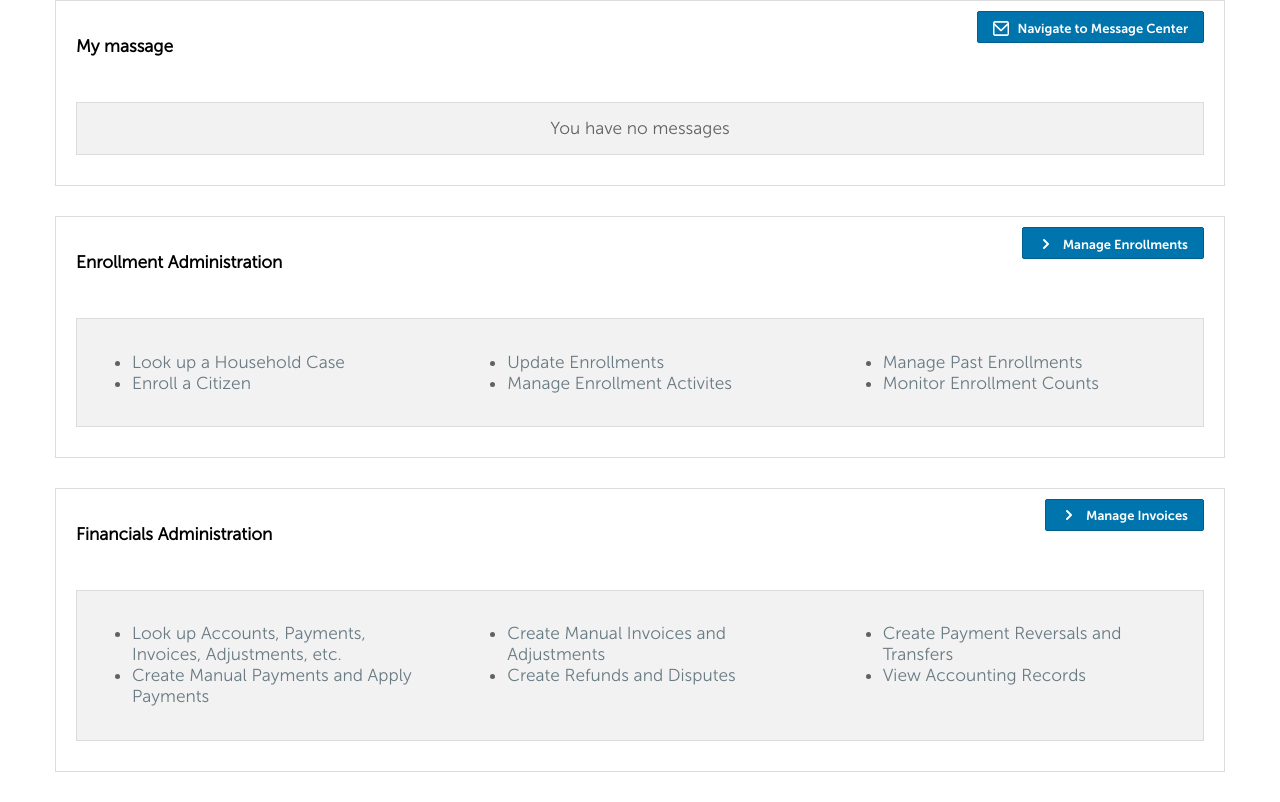
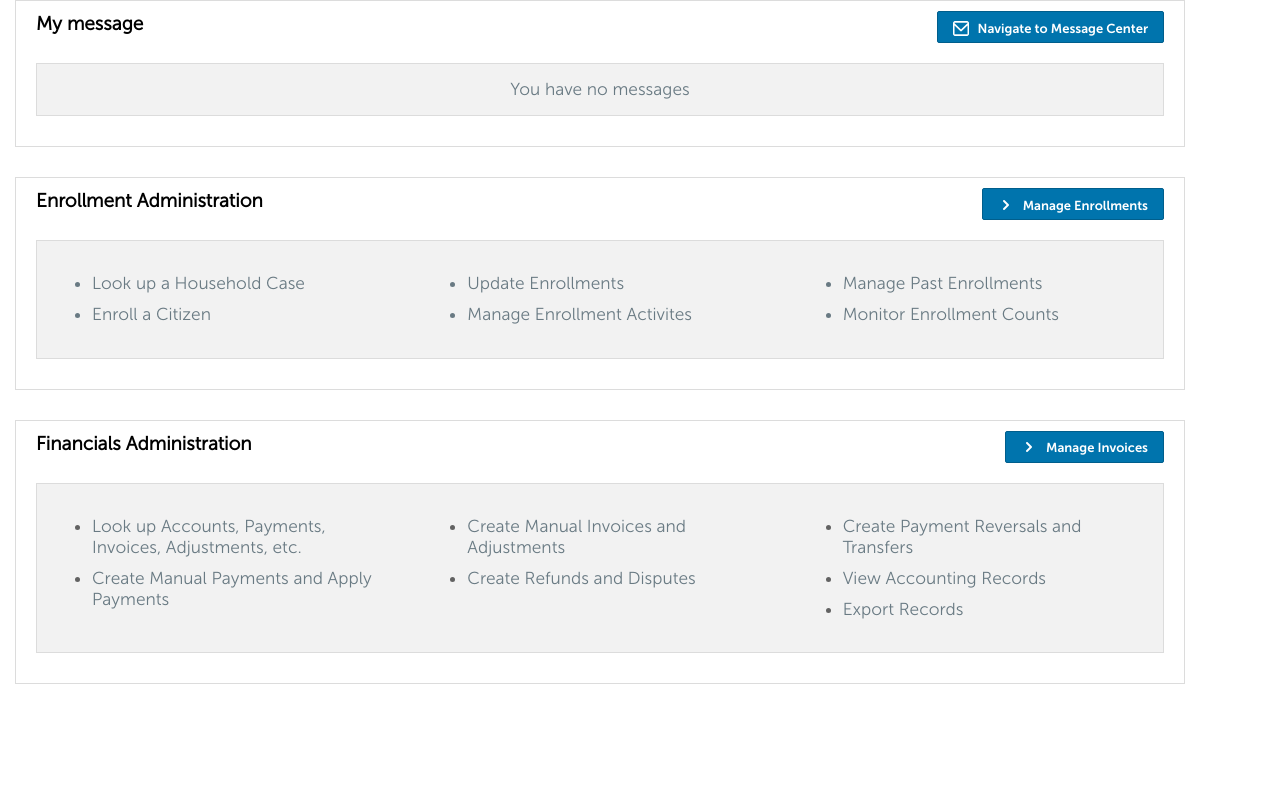
Before and after one commit to deliveryapp/dashboard, a website: page Admin_Dashboard.html in a window 1280 px wide. Drawn offline with nearby package versions, Linux system fonts and the light colour scheme; files that its build step writes are made by us from their sources.

Commit message:
change gen-container and edit html with button

```diff
--- a/Admin_Dashboard.html
+++ b/Admin_Dashboard.html
@@ -9,7 +9,7 @@
 <div class="container b-gen-container">
     <div class="b-gen-container__header-pane row ">
         <div class="b-gen-container__header-heading col-sm-6 col-md-6 col-lg-6">
-            <h4>My massage</h4>
+            <h2 class="b-gen-container__header-heading-text">My message</h2>
         </div>
         <div class="b-gen-container__button-container  col-sm-6 col-md-6 col-lg-6">
             <button type="button" class="b-button">
@@ -24,7 +24,7 @@
 <div class="container b-gen-container">
     <div class="b-gen-container__header-pane row">
         <div class="b-gen-container__header-heading col-sm-6 col-md-6 col-lg-6">
-            <h4>Enrollment Administration</h4>
+            <h2 class="b-gen-container__header-heading-text">Enrollment Administration</h2>
         </div>
         <div class="b-gen-container__button-container col-sm-6 col-md-6 col-lg-6">
             <button type="button" class="b-button">
@@ -37,20 +37,26 @@
         <div class="row">
             <div class="col-lg-4 col-md-4 col-sm-4">
                 <ul>
-                    <li><a class="b-gen-container__container-pane_marker-distance">Look up a Household Case</a></li>
-                    <li><a class="b-gen-container__container-pane_marker-distance">Enroll a Citizen</a></li>
+                    <li class="b-gen-container__container-pane_row-distance"><a
+                            class="b-gen-container__container-pane_marker-distance">Look up a Household Case</a></li>
+                    <li class="b-gen-container__container-pane_row-distance"><a
+                            class="b-gen-container__container-pane_marker-distance">Enroll a Citizen</a></li>
                 </ul>
             </div>
             <div class="col-lg-4 col-md-4 col-sm-4">
                 <ul>
-                    <li><a class="b-gen-container__container-pane_marker-distance">Update Enrollments</a></li>
-                    <li><a class="b-gen-container__container-pane_marker-distance">Manage Enrollment Activites</a></li>
+                    <li class="b-gen-container__container-pane_row-distance"><a
+                            class="b-gen-container__container-pane_marker-distance">Update Enrollments</a></li>
+                    <li class="b-gen-container__container-pane_row-distance"><a
+                            class="b-gen-container__container-pane_marker-distance">Manage Enrollment Activites</a></li>
                 </ul>
             </div>
             <div class=" col-lg-4 col-md-4 col-sm-4">
                 <ul>
-                    <li><a class="b-gen-container__container-pane_marker-distance">Manage Past Enrollments</a></li>
-                    <li><a class="b-gen-container__container-pane_marker-distance">Monitor Enrollment Counts</a></li>
+                    <li class="b-gen-container__container-pane_row-distance"><a
+                            class="b-gen-container__container-pane_marker-distance">Manage Past Enrollments</a></li>
+                    <li class="b-gen-container__container-pane_row-distance"><a
+                            class="b-gen-container__container-pane_marker-distance">Monitor Enrollment Counts</a></li>
                 </ul>
             </div>
         </div>
@@ -59,7 +65,7 @@
 <div class="container b-gen-container">
     <div class="b-gen-container__header-pane row ">
         <div class="b-gen-container__header-heading col-sm-6 col-md-6 col-lg-6">
-            <h4>Financials Administration</h4>
+            <h2 class="b-gen-container__header-heading-text">Financials Administration</h2>
         </div>
         <div class="b-gen-container__button-container  col-sm-6 col-md-6 col-lg-6">
             <button type="button" class="b-button">
@@ -71,24 +77,32 @@
         <div class="row">
             <div class="col-lg-4 col-md-4 col-sm-4">
                 <ul>
-                    <li><a class="b-gen-container__container-pane_marker-distance">Look up Accounts, Payments, Invoices,
+                    <li class="b-gen-container__container-pane_row-distance"><a
+                            class="b-gen-container__container-pane_marker-distance">Look up Accounts, Payments,
+                        Invoices,
                         Adjustments, etc.</a></li>
-                    <li><a class="b-gen-container__container-pane_marker-distance">Create Manual Payments and Apply
+                    <li class="b-gen-container__container-pane_row-distance"><a
+                            class="b-gen-container__container-pane_marker-distance">Create Manual Payments and Apply
                         Payments</a></li>
                 </ul>
             </div>
             <div class="col-lg-4 col-md-4 col-sm-4">
                 <ul>
-                    <li><a class="b-gen-container__container-pane_marker-distance">Create Manual Invoices and
+                    <li class="b-gen-container__container-pane_row-distance"><a
+                            class="b-gen-container__container-pane_marker-distance">Create Manual Invoices and
                         Adjustments</a></li>
-                    <li><a class="b-gen-container__container-pane_marker-distance">Create Refunds and Disputes</a></li>
+                    <li class="b-gen-container__container-pane_row-distance"><a
+                            class="b-gen-container__container-pane_marker-distance">Create Refunds and Disputes</a></li>
                 </ul>
             </div>
             <div class=" col-lg-4 col-md-4 col-sm-4">
                 <ul>
-                    <li><a class="b-gen-container__container-pane_marker-distance">Create Payment Reversals and
-                        Transfers</a></li>
-                    <li><a class="b-gen-container__container-pane_marker-distance">View Accounting Records</a></li>
+                    <li class="b-gen-container__container-pane_row-distance"><a
+                            class="b-gen-container__container-pane_marker-distance">Create Payment Reversals and Transfers</a></li>
+                    <li class="b-gen-container__container-pane_row-distance"><a
+                            class="b-gen-container__container-pane_marker-distance">View Accounting Records</a></li>
+                    <li class="b-gen-container__container-pane_row-distance"><a
+                            class="b-gen-container__container-pane_marker-distance">Export Records</a></li>
                 </ul>
             </div>
         </div>
--- /dev/null
+++ b/scss/_gen-container.scss
@@ -0,0 +1,45 @@
+.b-gen-container {
+  background-color: #ffffff;
+  border: 1px solid #dcdcdc;
+  color: #000000;
+  padding: 10px 20px 30px 20px;
+
+  margin-bottom: 30px;
+}
+.b-gen-container__header-pane {
+}
+.b-gen-container__header-heading {
+  vertical-align: middle;
+  line-height: 25px;
+
+}
+.b-gen-container__header-heading-text {
+  margin: 0;
+  padding: 0;
+  font-size: 1.1em;
+}
+.b-gen-container__button-container {
+  text-align: right;
+
+}
+.b-gen-container__container-pane {
+  background-color: #f2f2f2;
+  border: 1px solid #dcdcdc;
+  color: #626262;
+  margin-top: 20px;
+  padding: 15px;
+
+
+}
+.b-gen-container__container-pane_link_color {
+  color: #697a83;
+}
+
+.b-gen-container__container-pane_marker-distance {
+  color: #697a83;
+  margin: 0 0 0 0;
+  cursor: pointer;
+}
+.b-gen-container__container-pane_row-distance {
+  margin-bottom: 10px;
+}
--- a/scss/_header.scss
+++ b/scss/_header.scss
@@ -1,5 +1,5 @@
 body{
-  //width: 1200px;
+  width: 1200px;
   margin:0 auto;
 }
 
--- a/scss/gen-container/_gen-container.scss
+++ /dev/null
@@ -1,43 +0,0 @@
-.b-gen-container {
-  background-color: #ffffff;
-  border: 1px solid #dcdcdc;
-  color: #000000;
-  padding-left: 20px;
-  padding-right: 20px;
-  padding-top: 10px;
-
-  padding-bottom: 30px;
-  margin-bottom: 30px;
-
-  ///-------------------------------header-pane
-  .b-gen-container__header-pane {
-  }
-  .b-gen-container__header-heading {
-    vertical-align: middle;
-    line-height: 25px;
-  }
-
-  .b-gen-container__button-container {
-    text-align: right;
-
-  }
-
-
-  ///-------------------------------container-pane
-  .b-gen-container__container-pane {
-    background-color: #f2f2f2;
-    border: 1px solid #dcdcdc;
-    color: #626262;
-    margin-top: 20px;
-    padding: 15px;
-
-    .b-gen-container__container-pane_link_color {
-      color: #697a83;
-    }
-
-    .b-gen-container__container-pane_marker-distance {
-      color: #697a83;
-      margin: 0 0 0 0;
-    }
-  }
-}
--- a/scss/style.scss
+++ b/scss/style.scss
@@ -4,6 +4,6 @@
 @import 'all';
 @import "header";
 @import 'normalize';
-@import 'gen-container/gen-container';
+@import 'gen-container';
 @import "buttons";
 @import "inputs";
```
